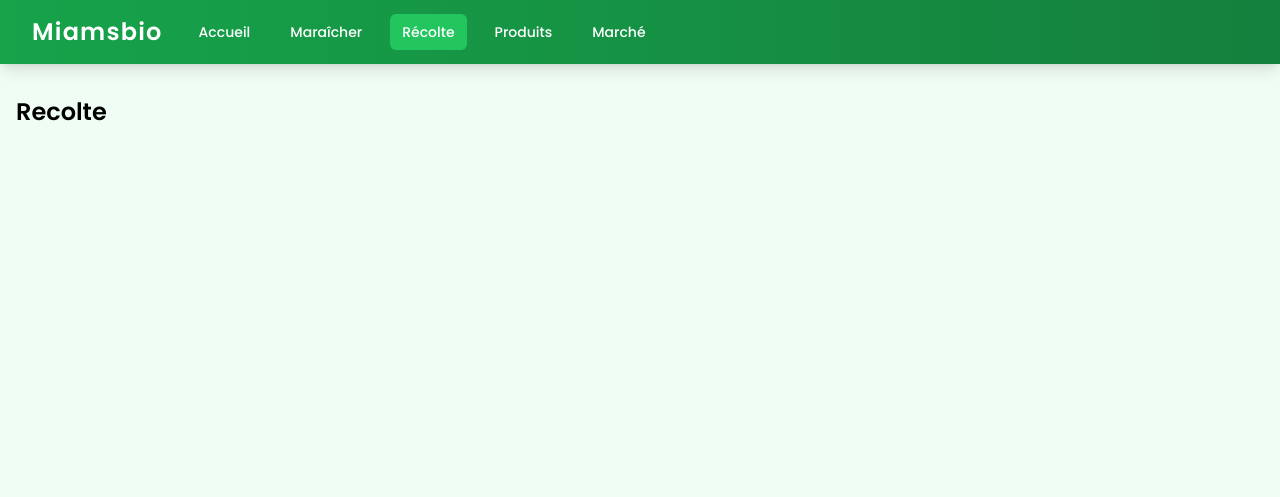
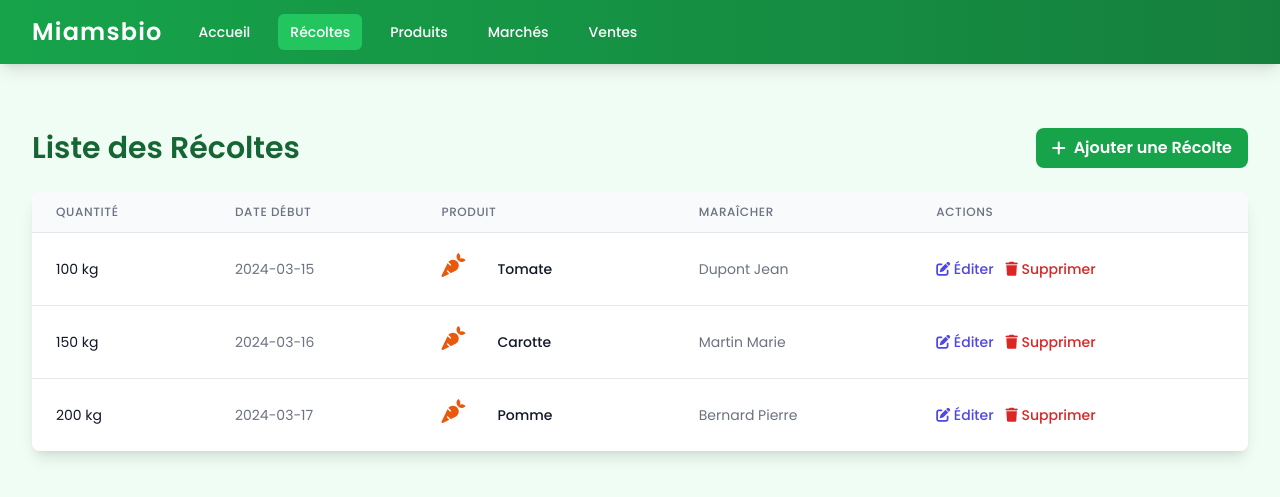
Before and after one commit to amintt2/flaskSAE1.04, a Flask app: page /recolte in a window 1280 px wide. Shown: the top 497 px of the page. Run offline with Flask 3, Linux system fonts and the light colour scheme; data comes from the database, SQL or seed files in the repository; some libraries are stand-ins or nearby versions.

Commit message:
commit3: Mise à jour majeure de l'application MiamsBio
- Creation de l'ajout, edit de Recolte
- Correction de la fonctionnalité d'édition des récoltes
- Restructuration de la base de données avec auto-incrémentation
- Ajout de données de test
- Mise à jour de la navigation et des routes :
  * Suppression des pages inutilisées (maraicher.html, marche.html)
  * Réorganisation des liens de navigation
  * Ajout de la page Ventes
- Modification des paramètres de connexion à la base de données
- Mise à jour des templates avec une meilleure structure

```diff
--- a/app.py
+++ b/app.py
@@ -15,9 +15,9 @@ def get_db():
     if 'db' not in g:
         g.db = pymysql.connect(
             host="localhost",
-            user="constant",
-            password="password",
-            database="maraichers_db",        # nom de votre base de données
+            user="root",
+            password="0422",
+            database="maraicher_db",        # nom de votre base de données
             charset='utf8mb4',
             cursorclass=pymysql.cursors.DictCursor
         )
@@ -40,23 +40,14 @@ def home():
         {
             "name": "SUCHET Constant",
             "title": "Page Accueil et Maraîcher",
-            "description": "Développement des pages accueil/maraîcher pour le projet de base de données SAE 1.04.",
-            "profile_url": "/maraicher",
+            "description": "Développement des pages accueil/recolte pour le projet de base de données SAE 1.04.",
+            "profile_url": "/recolte",
             "created_pages": {
-                "Maraîcher": "/maraicher",
+                "Recolte": "/recolte",
             }
         },
         {
             "name": "TOUZI Tahar Amine",
-            "title": "Page Récolte",
-            "description": "Développement de la page récolte pour le projet de base de données SAE 1.04.",
-            "profile_url": "/recolte",
-            "created_pages": {
-                "Récolte": "/recolte",
-            }
-        },
-        {
-            "name": "SONET Noe",
             "title": "Page Produits",
             "description": "Développement de la page produits pour le projet de base de données SAE 1.04.",
             "profile_url": "/produit",
@@ -65,36 +56,134 @@ def home():
             }
         },
         {
-            "name": "SPRINGER Theo",
+            "name": "SONET Noe",
             "title": "Page Marché",
             "description": "Développement de la page marché pour le projet de base de données SAE 1.04.",
             "profile_url": "/marche",
             "created_pages": {
                 "Marché": "/marche",
             }
+        },
+        {
+            "name": "SPRINGER Theo",
+            "title": "Page Vente",
+            "description": "Développement de la page vente pour le projet de base de données SAE 1.04.",
+            "profile_url": "/vente",
+            "created_pages": {
+                "Vente": "/vente",
+            }
         }
     ]
     return render_template('home.html', creators=creators)
 
+@app.route('/recolte')
+def show_recoltes():
+    mycursor = get_db().cursor()
+    sql = """
+        SELECT r.*, p.nom_produit, m.Nom, m.Prénom
+        FROM recolte r
+        JOIN Produit p ON r.ID_Produit = p.ID_Produit
+        JOIN Maraicher m ON r.ID_Maraicher = m.ID_Maraicher
+    """
+    mycursor.execute(sql)
+    recoltes = mycursor.fetchall()
+    return render_template('recolte/show_recolte.html', recoltes=recoltes)
 
-@app.route('/profile/<username>')
-def profile(username):
-    return render_template('profile.html', username=username)
+@app.route('/recolte/add', methods=['GET'])
+def add_recolte_get():
+    mycursor = get_db().cursor()
+    mycursor.execute("SELECT * FROM Produit")
+    produits = mycursor.fetchall()
+    mycursor.execute("SELECT * FROM Maraicher")
+    maraichers = mycursor.fetchall()
+    return render_template('recolte/add_recolte.html', produits=produits, maraichers=maraichers)
 
-@app.route('/maraicher')
-def maraicher():
-    return render_template('maraicher.html')
+@app.route('/recolte/add', methods=['POST'])
+def add_recolte_post():
+    quantite = request.form.get('quantité', type=int)
+    date_debut = request.form.get('Date_Debut')
+    id_produit = request.form.get('ID_Produit', type=int)
+    id_maraicher = request.form.get('ID_Maraicher', type=int)
 
-@app.route('/recolte')
-def recolte():
-    return render_template('recolte.html')
+    mycursor = get_db().cursor()
+    sql = """
+        INSERT INTO recolte (quantité, Date_Debut, ID_Produit, ID_Maraicher)
+        VALUES (%s, %s, %s, %s)
+    """
+    mycursor.execute(sql, (quantite, date_debut, id_produit, id_maraicher))
+    get_db().commit()
+
+    flash('Récolte ajoutée avec succès', 'success')
+    return redirect('/recolte')
+
+@app.route('/recolte/edit', methods=['GET'])
+def edit_recolte():
+    # Get the ID from query parameters
+    id_recolte = request.args.get('id', type=int)
+
+    if not id_recolte:
+        flash('ID récolte non spécifié', 'error')
+        return redirect('/recolte')
+
+    mycursor = get_db().cursor()
+    # Join with produit and maraicher tables to get all necessary information
+    sql = """
+        SELECT r.*, p.nom_produit, m.Nom, m.Prénom
+        FROM recolte r
+        JOIN produit p ON r.ID_produit = p.ID_produit
+        JOIN maraicher m ON r.ID_maraicher = m.ID_maraicher
+        WHERE r.ID_recolte = %s
+    """
+    mycursor.execute(sql, (id_recolte,))
+    recolte = mycursor.fetchone()
+
+    if not recolte:
+        flash('Récolte non trouvée', 'error')
+        return redirect('/recolte')
+
+    # Get list of products and maraichers for the form
+    mycursor.execute("SELECT * FROM produit")
+    produits = mycursor.fetchall()
+
+    mycursor.execute("SELECT * FROM maraicher")
+    maraichers = mycursor.fetchall()
+
+    return render_template('recolte/edit_recolte.html',
+                         recolte=recolte,
+                         produits=produits,
+                         maraichers=maraichers)
+
+@app.route('/recolte/edit', methods=['POST'])
+def edit_recolte_post():
+    id_recolte = request.form.get('ID_recolte', type=int)
+    quantite = request.form.get('quantité', type=int)
+    date_debut = request.form.get('Date_Debut')
+    id_produit = request.form.get('ID_Produit', type=int)
+    id_maraicher = request.form.get('ID_Maraicher', type=int)
+
+    mycursor = get_db().cursor()
+    sql = """
+        UPDATE recolte
+        SET quantité = %s, Date_Debut = %s, ID_Produit = %s, ID_Maraicher = %s
+        WHERE ID_recolte = %s
+    """
+    mycursor.execute(sql, (quantite, date_debut, id_produit, id_maraicher, id_recolte))
+    get_db().commit()
+
+    flash('Récolte mise à jour avec succès', 'success')
+    return redirect('/recolte')
+
+@app.route('/vente')
+def vente():
+    return render_template('vente/show_vente.html')
 
 @app.route('/produit')
 def produit():
-    return render_template('produit.html')
+    return render_template('produit/show_produit.html')
 
 @app.route('/marche')
 def marche():
-    return render_template('marche.html')
+    return render_template('marche/show_marche.html')
+
 if __name__ == '__main__':
     app.run(debug=True)
--- /dev/null
+++ b/static/css/styles.css
@@ -0,0 +1,38 @@
+/* Styles personnalisés pour la table */
+.table-container {
+    overflow-x: auto;
+    -webkit-overflow-scrolling: touch;
+}
+
+/* Animation pour les actions */
+.action-button {
+    transition: all 0.2s ease;
+}
+
+.action-button:hover {
+    transform: translateY(-1px);
+}
+
+/* Style pour le state vide */
+.empty-state {
+    animation: float 6s ease-in-out infinite;
+}
+
+@keyframes float {
+    0% { transform: translateY(0px); }
+    50% { transform: translateY(-20px); }
+    100% { transform: translateY(0px); }
+}
+
+/* Responsive design */
+@media (max-width: 640px) {
+    .container {
+        padding-left: 1rem;
+        padding-right: 1rem;
+    }
+
+    .action-buttons {
+        flex-direction: column;
+        gap: 0.5rem;
+    }
+}
--- a/templates/base.html
+++ b/templates/base.html
@@ -8,6 +8,9 @@
     <script src="https://cdn.tailwindcss.com"></script>
     <link rel="stylesheet" href="{{ url_for('static', filename='css/style.css') }}">
     <link rel="stylesheet" href="{{ url_for('static', filename='css/accueil.css') }}">
+    <link href="https://cdn.jsdelivr.net/npm/tailwindcss@2.2.19/dist/tailwind.min.css" rel="stylesheet">
+    <link href="https://cdnjs.cloudflare.com/ajax/libs/font-awesome/6.0.0/css/all.min.css" rel="stylesheet">
+    <link rel="stylesheet" href="{{ url_for('static', filename='css/styles.css') }}">
     <style>
         @import url('https://fonts.googleapis.com/css2?family=Poppins:wght@300;400;500;600&display=swap');
 
--- a/templates/navbar.html
+++ b/templates/navbar.html
@@ -13,7 +13,7 @@
 
                 <div class="hidden md:ml-6 md:flex md:space-x-4 items-center">
                     <div class="relative group">
-                        <a href="{{ url_for('home') }}"
+                        <a href="/home"
                             class="px-3 py-2 rounded-md text-sm font-medium text-white hover:bg-green-500 hover:text-white transition-all duration-300 ease-in-out">
                             Accueil
                         </a>
@@ -26,9 +26,9 @@
                     </div>
 
                     <div class="relative group">
-                        <a href="{{ url_for('maraicher') }}"
+                        <a href="/recolte"
                             class="px-3 py-2 rounded-md text-sm font-medium text-white hover:bg-green-500 hover:text-white transition-all duration-300 ease-in-out">
-                            Maraîcher
+                            Récoltes
                         </a>
                         <div
                             class="absolute left-0 w-48 mt-2 bg-white rounded-md shadow-lg opacity-0 invisible group-hover:opacity-100 group-hover:visible transition-all duration-300 ease-in-out">
@@ -39,9 +39,9 @@
                     </div>
 
                     <div class="relative group">
-                        <a href="{{ url_for('recolte') }}"
+                        <a href="/produit"
                             class="px-3 py-2 rounded-md text-sm font-medium text-white hover:bg-green-500 hover:text-white transition-all duration-300 ease-in-out">
-                            Récolte
+                            Produits
                         </a>
                         <div
                             class="absolute left-0 w-48 mt-2 bg-white rounded-md shadow-lg opacity-0 invisible group-hover:opacity-100 group-hover:visible transition-all duration-300 ease-in-out">
@@ -52,9 +52,9 @@
                     </div>
 
                     <div class="relative group">
-                        <a href="{{ url_for('produit') }}"
+                        <a href="/marche"
                             class="px-3 py-2 rounded-md text-sm font-medium text-white hover:bg-green-500 hover:text-white transition-all duration-300 ease-in-out">
-                            Produits
+                            Marchés
                         </a>
                         <div
                             class="absolute left-0 w-48 mt-2 bg-white rounded-md shadow-lg opacity-0 invisible group-hover:opacity-100 group-hover:visible transition-all duration-300 ease-in-out">
@@ -65,9 +65,9 @@
                     </div>
 
                     <div class="relative group">
-                        <a href="{{ url_for('marche') }}"
+                        <a href="/vente"
                             class="px-3 py-2 rounded-md text-sm font-medium text-white hover:bg-green-500 hover:text-white transition-all duration-300 ease-in-out">
-                            Marché
+                            Ventes
                         </a>
                         <div
                             class="absolute left-0 w-48 mt-2 bg-white rounded-md shadow-lg opacity-0 invisible group-hover:opacity-100 group-hover:visible transition-all duration-300 ease-in-out">
@@ -96,25 +96,29 @@
 
     <div class="hidden mobile-menu md:hidden" id="mobile-menu">
         <div class="px-2 pt-2 pb-3 space-y-1 bg-green-600">
-            <a href="{{ url_for('home') }}"
+            <a href="/home"
                 class="block px-3 py-2 rounded-md text-base font-medium text-white hover:bg-green-500 hover:text-white">
                 Accueil <span class="text-sm text-green-200">(SUCHET Constant)</span>
             </a>
-            <a href="{{ url_for('maraicher') }}"
+            <a href="/maraicher"
                 class="block px-3 py-2 rounded-md text-base font-medium text-white hover:bg-green-500 hover:text-white">
                 Maraîcher <span class="text-sm text-green-200">(TAHAR AMINE TOUZI)</span>
             </a>
-            <a href="{{ url_for('recolte') }}"
+            <a href="/recolte"
                 class="block px-3 py-2 rounded-md text-base font-medium text-white hover:bg-green-500 hover:text-white">
                 Récolte <span class="text-sm text-green-200">(SONNET NOE)</span>
             </a>
-            <a href="{{ url_for('produit') }}"
+            <a href="/produit"
                 class="block px-3 py-2 rounded-md text-base font-medium text-white hover:bg-green-500 hover:text-white">
                 Produits <span class="text-sm text-green-200">(SPRINGER THEO)</span>
             </a>
-            <a href="{{ url_for('marche') }}"
+            <a href="/marche"
                 class="block px-3 py-2 rounded-md text-base font-medium text-white hover:bg-green-500 hover:text-white">
                 Marché <span class="text-sm text-green-200">(SUCHET Constant)</span>
+            </a>
+            <a href="/vente"
+                class="block px-3 py-2 rounded-md text-base font-medium text-white hover:bg-green-500 hover:text-white">
+                Vente <span class="text-sm text-green-200">(SPRINGER THEO)</span>
             </a>
         </div>
     </div>
--- /dev/null
+++ b/templates/recolte/show_recolte.html
@@ -0,0 +1,73 @@
+{% extends "base.html" %}
+
+{% block title %}Récoltes - MiamsBio{% endblock %}
+
+{% block content %}
+<div class="container mx-auto px-4 py-8">
+    <div class="flex justify-between items-center mb-6">
+        <h1 class="text-3xl font-bold text-green-800">Liste des Récoltes</h1>
+        <a href="/recolte/add" class="bg-green-600 hover:bg-green-700 text-white font-bold py-2 px-4 rounded-lg transition-colors duration-200 flex items-center gap-2">
+            <i class="fas fa-plus"></i>
+            Ajouter une Récolte
+        </a>
+    </div>
+
+    {% if recoltes|length >= 1 %}
+    <div class="bg-white rounded-lg shadow-lg overflow-hidden">
+        <table class="min-w-full divide-y divide-gray-200">
+            <thead class="bg-gray-50">
+                <tr>
+                    <th class="px-6 py-3 text-left text-xs font-medium text-gray-500 uppercase tracking-wider">Quantité</th>
+                    <th class="px-6 py-3 text-left text-xs font-medium text-gray-500 uppercase tracking-wider">Date Début</th>
+                    <th class="px-6 py-3 text-left text-xs font-medium text-gray-500 uppercase tracking-wider">Produit</th>
+                    <th class="px-6 py-3 text-left text-xs font-medium text-gray-500 uppercase tracking-wider">Maraîcher</th>
+                    <th class="px-6 py-3 text-left text-xs font-medium text-gray-500 uppercase tracking-wider">Actions</th>
+                </tr>
+            </thead>
+            <tbody class="bg-white divide-y divide-gray-200">
+                {% for recolte in recoltes %}
+                <tr class="hover:bg-gray-50 transition-colors duration-200">
+                    <td class="px-6 py-4 whitespace-nowrap text-sm text-gray-900">{{ recolte.quantité }} kg</td>
+                    <td class="px-6 py-4 whitespace-nowrap text-sm text-gray-500">{{ recolte.Date_Debut }}</td>
+                    <td class="px-6 py-4 whitespace-nowrap">
+                        <div class="flex items-center">
+                            <div class="flex-shrink-0 h-10 w-10">
+                                <i class="fas fa-carrot text-2xl text-orange-600"></i>
+                            </div>
+                            <div class="ml-4">
+                                <div class="text-sm font-medium text-gray-900">{{ recolte.nom_produit }}</div>
+                            </div>
+                        </div>
+                    </td>
+                    <td class="px-6 py-4 whitespace-nowrap text-sm text-gray-500">{{ recolte.Nom }} {{ recolte.Prénom }}</td>
+                    <td class="px-6 py-4 whitespace-nowrap text-sm font-medium">
+                        <div class="flex gap-3">
+                            <a href="/recolte/edit?id={{ recolte.ID_recolte }}"
+                               class="text-indigo-600 hover:text-indigo-900 transition-colors duration-200">
+                                <i class="fas fa-edit"></i>
+                                Éditer
+                            </a>
+                            <a href="/recolte/delete?id={{ recolte.ID_recolte }}"
+                               class="text-red-600 hover:text-red-900 transition-colors duration-200"
+                               onclick="return confirm('Êtes-vous sûr de vouloir supprimer cette récolte ?')">
+                                <i class="fas fa-trash"></i>
+                                Supprimer
+                            </a>
+                        </div>
+                    </td>
+                </tr>
+                {% endfor %}
+            </tbody>
+        </table>
+    </div>
+    {% else %}
+    <div class="text-center py-12">
+        <div class="text-6xl text-gray-400 mb-4">
+            <i class="fas fa-seedling"></i>
+        </div>
+        <h2 class="text-2xl font-semibold text-gray-600">La liste des récoltes est vide</h2>
+        <p class="text-gray-500 mt-2">Commencez par ajouter une récolte</p>
+    </div>
+    {% endif %}
+</div>
+{% endblock %}
```
Also changed, not shown: sql_projet.sql (+108 -32 lines), templates/accueil.html (+4 -4 lines), templates/maraicher.html (deleted, +0 -9 lines), templates/recolte/add_recolte.html (added, +87 -0 lines), templates/recolte/edit_recolte.html (added, +95 -0 lines), templates/marche/show_marche.html (renamed from templates/marche.html), templates/produit/show_produit.html (renamed from templates/produit.html), templates/recolte/delete_recolte.html (added), templates/vente/show_vente.html (renamed from templates/recolte.html).
